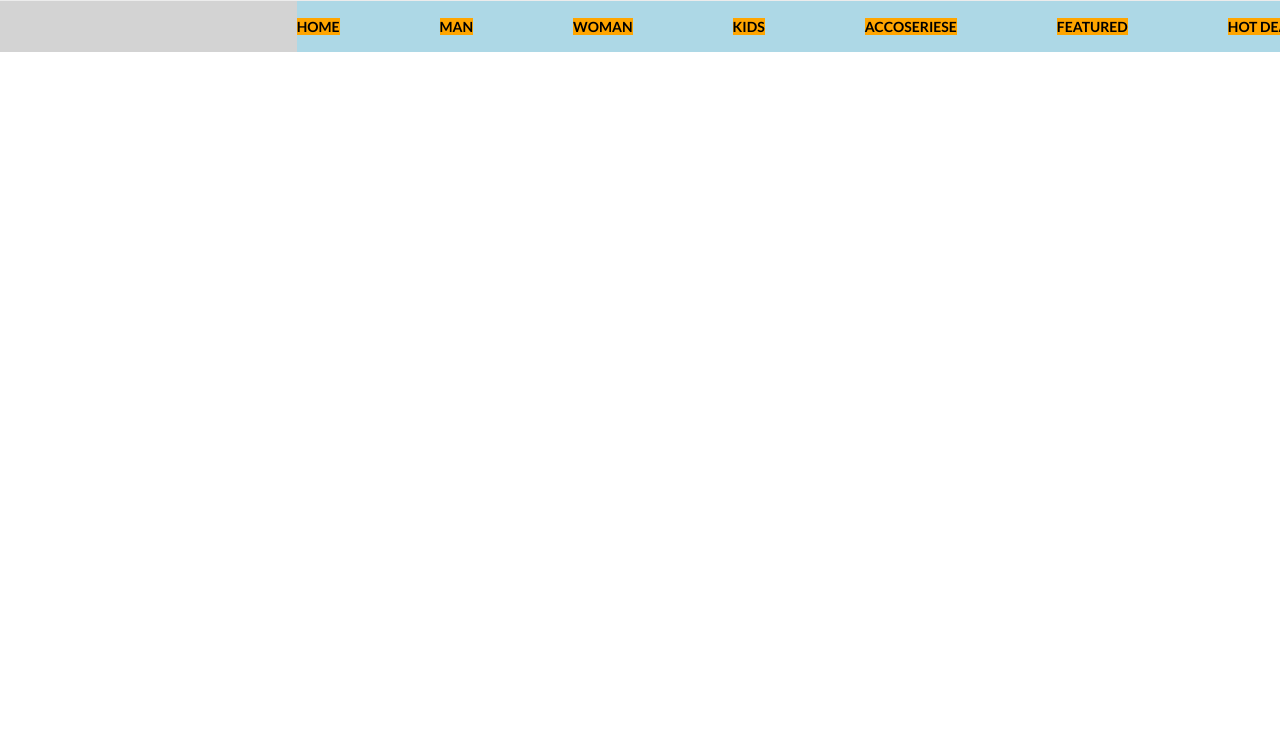
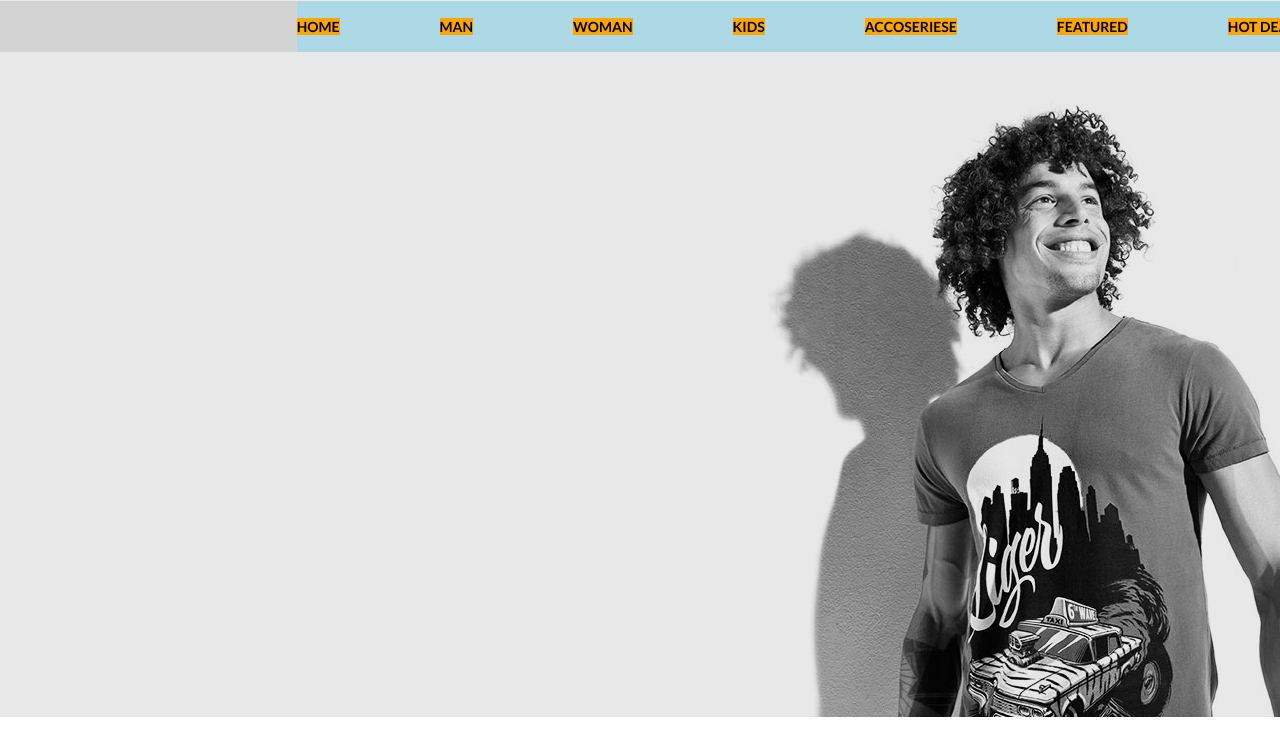
Before and after one commit to Axeman77/shop, a plain HTML site: page index.html in a window 1280 px wide. Shown: the part 56-800 px from the top of the page. Drawn offline with Linux system fonts and the light colour scheme.

Commit message:
new foto

```diff
--- a/css/main.css
+++ b/css/main.css
@@ -82,3 +82,5 @@
         color: #fff;
 
 }
+
+/*content*/
--- a/index.html
+++ b/index.html
@@ -5,7 +5,7 @@
     <meta charset="UTF-8">
     <title>shop</title>
     <link rel="stylesheet" href="css/main.css">
-        <link rel="stylesheet" href="css/font-awesome.min.css">
+    <link rel="stylesheet" href="css/font-awesome.min.css">
     <link href="https://fonts.googleapis.com/css?family=Lato:100,300,400,700" rel="stylesheet">
 </head>
 
@@ -17,7 +17,7 @@
                     <img class="logo__item1" src="../shop/img/Group%202.png" alt="logo">
                     <img class="logo__item2" src="../shop/img/BRAND.png" alt="logo">
 
-<!--
+                    <!--
                     <div class="containerlogo_search"></div>
                     <form action="get">
                         <input type="text" name="search" placeholder="Search for Item...">
@@ -41,8 +41,16 @@
                     <li class="main-menu_list__item"><a href="#">hot deals</a></li>
                 </ul>
             </nav>
+        </header>
+        <!--                content-->
 
-        </header>
+        <div class="slider">
+            <div class="slider_content">
+                <img src="img/Layer%2024.png" alt="boy" class="slider_content__background">
+            </div>
+
+        </div>
+
     </div>
     <!--container -->
 </body>
```
Also changed, not shown: img/Layer 24.png (added), img/Rectangle 16 copy.png (added), img/THE BRAND OF LUXERIOUS FASHION.png (added).
